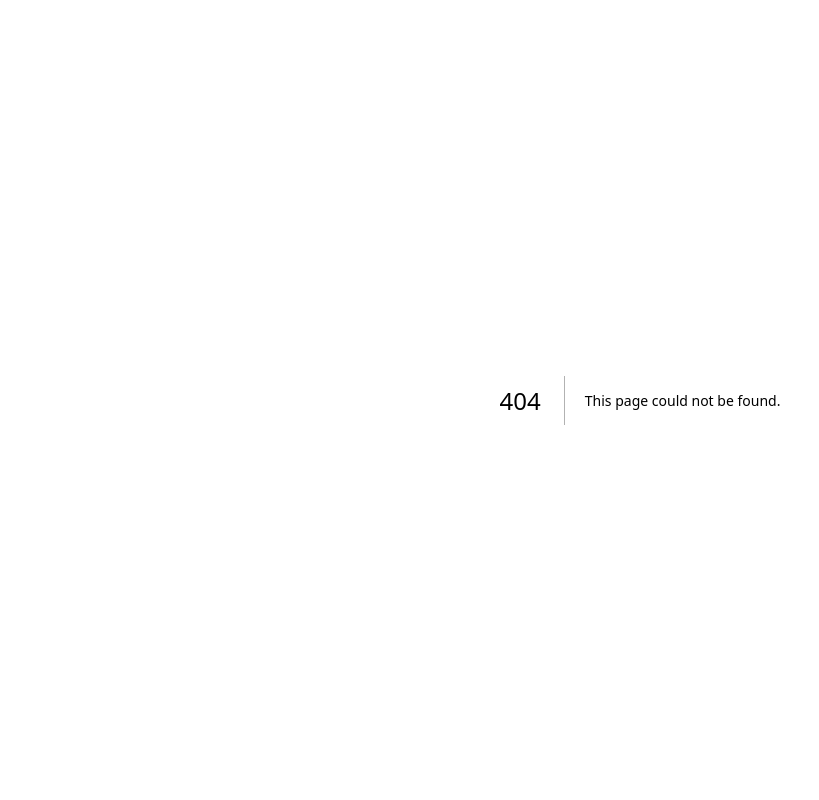
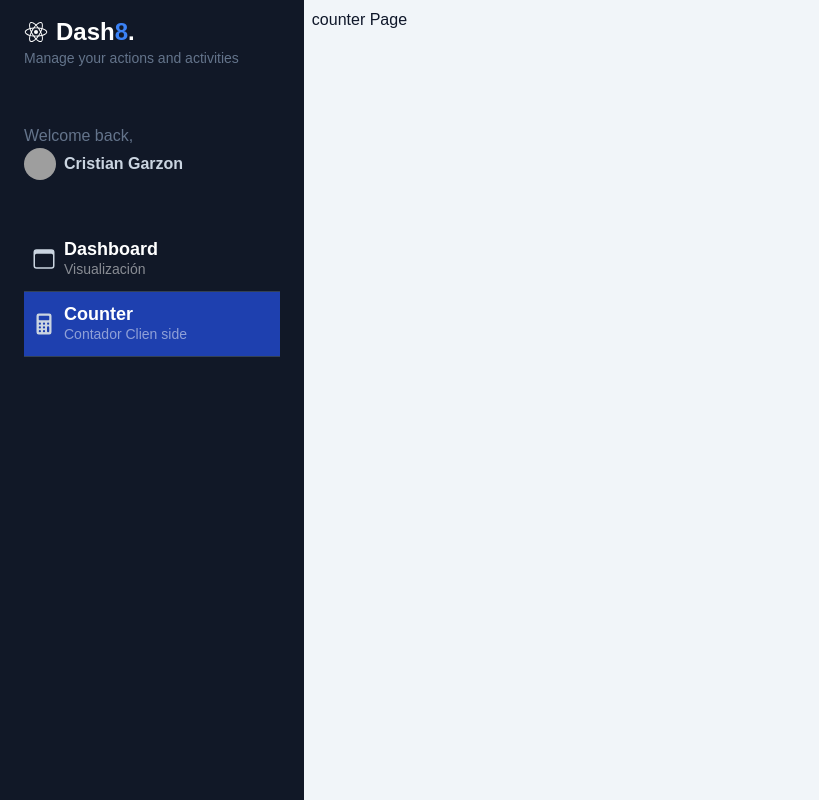
Before and after one commit to cristiangar14/next13Dashboard, a Next.js app: page /dashboard/counter in a window 1280 px wide. Before the commit this address had no page. Shown: the whole page, without its empty margins (0-819 px from the left). Built offline with nearby package versions, Linux system fonts and the light colour scheme; grey boxes are pictures that could not be loaded.

Commit message:
feat(add): first commit

```diff
--- a/next.config.mjs
+++ b/next.config.mjs
@@ -1,4 +1,11 @@
 /** @type {import('next').NextConfig} */
-const nextConfig = {};
+const nextConfig = {
+  images: {
+    remotePatterns: [{
+      protocol: 'https',
+      hostname: 'images.unsplash.com'
+    }]
+  }
+};
 
 export default nextConfig;
--- /dev/null
+++ b/src/app/components/Sidebar.tsx
@@ -0,0 +1,63 @@
+import Image from "next/image"
+import { IoBrowsersOutline, IoCalculator, IoLogoReact } from "react-icons/io5"
+import { SidebarMenuItem } from "./SidebarMenuItem"
+
+const menuItems = [
+  {
+    path: '/dashboard/main',
+    icon: <IoBrowsersOutline size={24}/>,
+    title: 'Dashboard',
+    subtitle: 'Visualización'
+  },
+  {
+    path: '/dashboard/counter',
+    icon: <IoCalculator size={24}/>,
+    title: 'Counter',
+    subtitle: 'Contador Clien side'
+  }
+]
+
+export const Sidebar = () => {
+  return (
+    <div
+      id="menu"
+      style={{width: '400px'}}
+      className="bg-gray-900 min-h-screen z-10 text-slate-300 w-64 left-0 h-screen overflow-y-scroll">
+
+      <div id="logo" className="my-4 px-6">
+        <h1 className="flex items-center text-lg md:text-2xl font-bold text-white">
+          <IoLogoReact className="mr-2"/>
+          <span className="">Dash</span>
+          <span className="text-blue-500">8</span>.</h1>
+        <p className="text-slate-500 text-sm">Manage your actions and activities</p>
+      </div>
+      <div id="profile" className="px-6 py-10">
+      <p className="text-slate-500">Welcome back,</p>
+      <a href="#" className="inline-flex space-x-2 items-center">
+          <span>
+              <Image
+                className="rounded-full w-8 h-8"
+                width={50}
+                height={50}
+                src="https://images.unsplash.com/photo-1542909168-82c3e7fdca5c?ixlib=rb-4.0.3&ixid=MnwxMjA3fDB8MHxwaG90by1wYWdlfHx8fGVufDB8fHx8&auto=format&fit=crop&w=128&q=80"
+                alt=""/>
+          </span>
+          <span className="text-sm md:text-base font-bold">
+              Cristian Garzon
+          </span>
+          </a>
+      </div>
+
+      <div id="nav" className="w-full px-6">
+      {
+        menuItems.map(itemMenu => (
+          <SidebarMenuItem
+            key={itemMenu.path}
+            {...itemMenu} />
+        ))
+      }
+
+      </div>
+    </div>
+  )
+}
--- /dev/null
+++ b/src/app/components/SidebarMenuItem.tsx
@@ -0,0 +1,38 @@
+'use client'
+import Link from "next/link"
+import { usePathname } from "next/navigation";
+
+interface props {
+  path: string;
+  icon: JSX.Element;
+  title: string;
+  subtitle: string;
+}
+
+export const SidebarMenuItem = ({
+  path,
+  icon,
+  subtitle,
+  title
+}: props) => {
+  const pathName = usePathname();
+  const isActive = pathName === path;
+  return (
+    <Link
+      href={path}
+      className={`w-full px-2 inline-flex space-x-2 items-center border-b border-slate-700 py-3  hover:bg-white/5 transition ease-linear duration-150
+        ${isActive ? 'bg-blue-800' : ''}
+      `}>
+      <div>
+          {/* <svg xmlns="http://www.w3.org/2000/svg" fill="none" viewBox="0 0 24 24" strokeWidth="1.5" stroke="currentColor" className="w-6 h-6 text-white">
+              <path strokeLinecap="round" strokeLinejoin="round" d="M3.75 6A2.25 2.25 0 016 3.75h2.25A2.25 2.25 0 0110.5 6v2.25a2.25 2.25 0 01-2.25 2.25H6a2.25 2.25 0 01-2.25-2.25V6zM3.75 15.75A2.25 2.25 0 016 13.5h2.25a2.25 2.25 0 012.25 2.25V18a2.25 2.25 0 01-2.25 2.25H6A2.25 2.25 0 013.75 18v-2.25zM13.5 6a2.25 2.25 0 012.25-2.25H18A2.25 2.25 0 0120.25 6v2.25A2.25 2.25 0 0118 10.5h-2.25a2.25 2.25 0 01-2.25-2.25V6zM13.5 15.75a2.25 2.25 0 012.25-2.25H18a2.25 2.25 0 012.25 2.25V18A2.25 2.25 0 0118 20.25h-2.25A2.25 2.25 0 0113.5 18v-2.25z" />
+            </svg> */}
+          {icon}
+      </div>
+      <div className="flex flex-col">
+          <span className="text-lg font-bold leading-5 text-white">{title}</span>
+          <span className="text-sm text-white/50">{subtitle}</span>
+      </div>
+    </Link>
+  )
+}
--- /dev/null
+++ b/src/app/components/index.ts
@@ -0,0 +1,2 @@
+export { Sidebar } from "./Sidebar";
+export { SidebarMenuItem } from './SidebarMenuItem';
--- /dev/null
+++ b/src/app/dashboard/counter/page.tsx
@@ -0,0 +1,8 @@
+
+export default function CounterPage() {
+  return (
+    <div>
+      <h1>counter Page</h1>
+    </div>
+  );
+}
--- /dev/null
+++ b/src/app/dashboard/layout.tsx
@@ -0,0 +1,20 @@
+import { Sidebar } from "../components";
+
+export default function DashboardLayout({
+ children
+}: {
+ children: React.ReactNode;
+}) {
+  return (
+    <div className="bg-slate-100 overflow-y-scroll w-screen h-screen antialiased text-slate-300 selection:bg-blue-600 selection:text-white">
+    <div className="flex">
+        <Sidebar/>
+
+        <div className="p-2 w-full text-slate-900">
+          {children}
+        </div>
+
+    </div>
+</div>
+  );
+}
--- /dev/null
+++ b/src/app/dashboard/main/page.tsx
@@ -0,0 +1,8 @@
+
+export default function MainPage() {
+  return (
+    <div>
+      <h1>Main Page</h1>
+    </div>
+  );
+}
--- a/src/app/layout.tsx
+++ b/src/app/layout.tsx
@@ -24,7 +24,7 @@
   children: React.ReactNode;
 }>) {
   return (
-    <html lang="en">
+    <html lang="es">
       <body
         className={`${geistSans.variable} ${geistMono.variable} antialiased`}
       >
--- a/src/app/page.tsx
+++ b/src/app/page.tsx
@@ -1,101 +1,5 @@
-import Image from "next/image";
+import { redirect } from "next/navigation";
 
 export default function Home() {
-  return (
-    <div className="grid grid-rows-[20px_1fr_20px] items-center justify-items-center min-h-screen p-8 pb-20 gap-16 sm:p-20 font-[family-name:var(--font-geist-sans)]">
-      <main className="flex flex-col gap-8 row-start-2 items-center sm:items-start">
-        <Image
-          className="dark:invert"
-          src="https://nextjs.org/icons/next.svg"
-          alt="Next.js logo"
-          width={180}
-          height={38}
-          priority
-        />
-        <ol className="list-inside list-decimal text-sm text-center sm:text-left font-[family-name:var(--font-geist-mono)]">
-          <li className="mb-2">
-            Get started by editing{" "}
-            <code className="bg-black/[.05] dark:bg-white/[.06] px-1 py-0.5 rounded font-semibold">
-              src/app/page.tsx
-            </code>
-            .
-          </li>
-          <li>Save and see your changes instantly.</li>
-        </ol>
-
-        <div className="flex gap-4 items-center flex-col sm:flex-row">
-          <a
-            className="rounded-full border border-solid border-transparent transition-colors flex items-center justify-center bg-foreground text-background gap-2 hover:bg-[#383838] dark:hover:bg-[#ccc] text-sm sm:text-base h-10 sm:h-12 px-4 sm:px-5"
-            href="https://vercel.com/new?utm_source=create-next-app&utm_medium=appdir-template-tw&utm_campaign=create-next-app"
-            target="_blank"
-            rel="noopener noreferrer"
-          >
-            <Image
-              className="dark:invert"
-              src="https://nextjs.org/icons/vercel.svg"
-              alt="Vercel logomark"
-              width={20}
-              height={20}
-            />
-            Deploy now
-          </a>
-          <a
-            className="rounded-full border border-solid border-black/[.08] dark:border-white/[.145] transition-colors flex items-center justify-center hover:bg-[#f2f2f2] dark:hover:bg-[#1a1a1a] hover:border-transparent text-sm sm:text-base h-10 sm:h-12 px-4 sm:px-5 sm:min-w-44"
-            href="https://nextjs.org/docs?utm_source=create-next-app&utm_medium=appdir-template-tw&utm_campaign=create-next-app"
-            target="_blank"
-            rel="noopener noreferrer"
-          >
-            Read our docs
-          </a>
-        </div>
-      </main>
-      <footer className="row-start-3 flex gap-6 flex-wrap items-center justify-center">
-        <a
-          className="flex items-center gap-2 hover:underline hover:underline-offset-4"
-          href="https://nextjs.org/learn?utm_source=create-next-app&utm_medium=appdir-template-tw&utm_campaign=create-next-app"
-          target="_blank"
-          rel="noopener noreferrer"
-        >
-          <Image
-            aria-hidden
-            src="https://nextjs.org/icons/file.svg"
-            alt="File icon"
-            width={16}
-            height={16}
-          />
-          Learn
-        </a>
-        <a
-          className="flex items-center gap-2 hover:underline hover:underline-offset-4"
-          href="https://vercel.com/templates?framework=next.js&utm_source=create-next-app&utm_medium=appdir-template-tw&utm_campaign=create-next-app"
-          target="_blank"
-          rel="noopener noreferrer"
-        >
-          <Image
-            aria-hidden
-            src="https://nextjs.org/icons/window.svg"
-            alt="Window icon"
-            width={16}
-            height={16}
-          />
-          Examples
-        </a>
-        <a
-          className="flex items-center gap-2 hover:underline hover:underline-offset-4"
-          href="https://nextjs.org?utm_source=create-next-app&utm_medium=appdir-template-tw&utm_campaign=create-next-app"
-          target="_blank"
-          rel="noopener noreferrer"
-        >
-          <Image
-            aria-hidden
-            src="https://nextjs.org/icons/globe.svg"
-            alt="Globe icon"
-            width={16}
-            height={16}
-          />
-          Go to nextjs.org →
-        </a>
-      </footer>
-    </div>
-  );
+  redirect('dashboard/counter');
 }
```
Also changed, not shown: package.json (+5 -4 lines), 1 other file (tests, documents, lock files or other folders).
